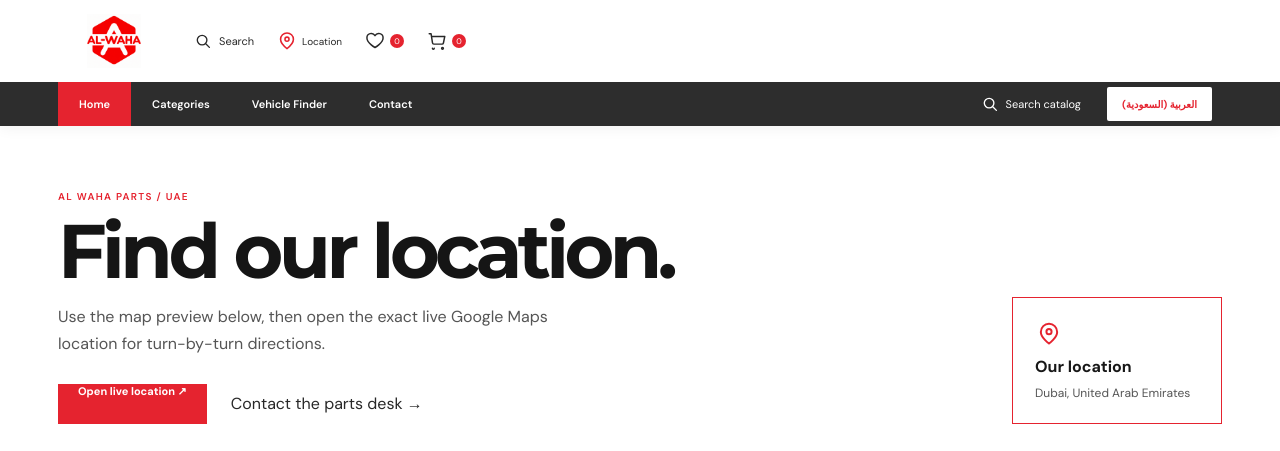
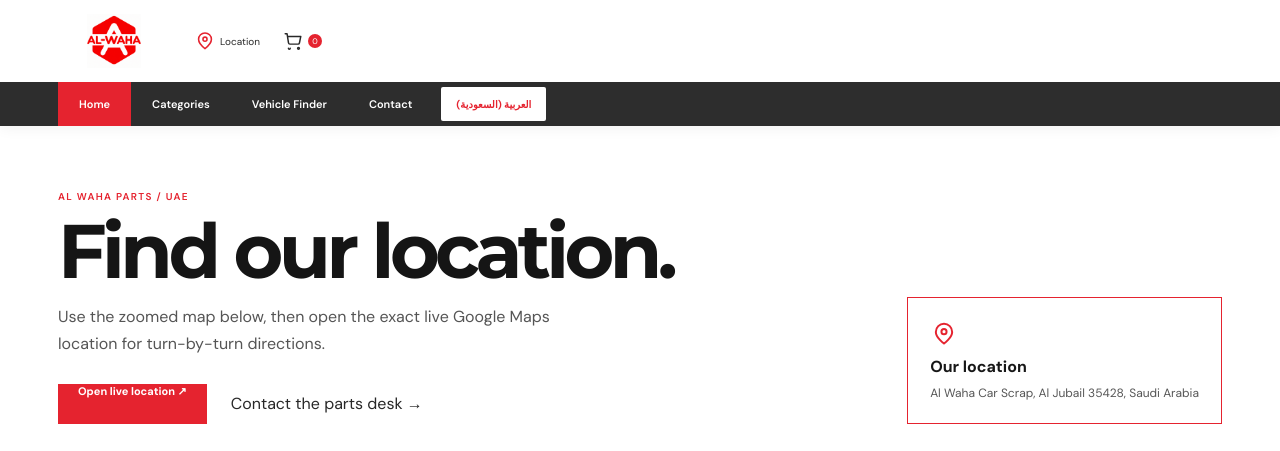
Before and after one commit to BINZEO369/Al-Waha-Parts, a Next.js app in the folder apps/web/: page /map in a window 1280 px wide. Shown: the top 451 px of the page. Built offline with nearby package versions, Linux system fonts and the light colour scheme.

Commit message:
Refine header actions and exact location map

```diff
--- a/apps/web/app/map/page.tsx
+++ b/apps/web/app/map/page.tsx
@@ -1,8 +1,8 @@
 import Link from 'next/link';
 import styles from './MapPage.module.css';
 
-const locationUrl = 'https://maps.app.goo.gl/mBqvYy2GFiazoLx8AA';
-const mapEmbedUrl = 'https://www.google.com/maps?q=Al%20Waha%20Parts%20UAE&output=embed';
+const locationUrl = 'https://maps.app.goo.gl/mBqvYy2GFiazoLx8A';
+const mapEmbedUrl = 'https://www.google.com/maps?q=30.9003452,75.85667325&z=18&output=embed';
 
 function MapPinIcon() {
   return (
@@ -20,13 +20,13 @@ export default function MapPage() {
         <div>
           <span className="section-kicker">Al Waha Parts / UAE</span>
           <h1>Find our location.</h1>
-          <p>Use the map preview below, then open the exact live Google Maps location for turn-by-turn directions.</p>
+          <p>Use the zoomed map below, then open the exact live Google Maps location for turn-by-turn directions.</p>
           <div className={styles.actions}>
             <a className="button" href={locationUrl} target="_blank" rel="noreferrer">Open live location <span>↗</span></a>
             <Link className="text-link" href="/contact">Contact the parts desk <span>→</span></Link>
           </div>
         </div>
-        <div className={styles.badge}><MapPinIcon /><strong>Our location</strong><span>Dubai, United Arab Emirates</span></div>
+        <div className={styles.badge}><MapPinIcon /><strong>Our location</strong><span>Al Waha Car Scrap, Al Jubail 35428, Saudi Arabia</span></div>
       </section>
       <section className={styles.mapCard} aria-label="Al Waha Parts map">
         <iframe title="Al Waha Parts location map" src={mapEmbedUrl} loading="lazy" referrerPolicy="no-referrer-when-downgrade" />
--- a/apps/web/components/Header.tsx
+++ b/apps/web/components/Header.tsx
@@ -2,7 +2,7 @@
 
 import Image from 'next/image';
 import Link from 'next/link';
-import { FormEvent, useState } from 'react';
+import { useState } from 'react';
 import { useCart } from './CartProvider';
 import { useLanguage } from './LanguageProvider';
 
@@ -12,23 +12,6 @@ const navItems = [
   { label: 'Vehicle Finder', href: '/vehicles' },
   { label: 'Contact', href: '/contact' },
 ];
-
-function SearchIcon() {
-  return (
-    <svg viewBox="0 0 24 24" aria-hidden="true">
-      <circle cx="10.8" cy="10.8" r="6.4" fill="none" stroke="currentColor" strokeWidth="1.8" />
-      <path d="m16 16 4.5 4.5" fill="none" stroke="currentColor" strokeWidth="1.8" strokeLinecap="round" />
-    </svg>
-  );
-}
-
-function HeartIcon() {
-  return (
-    <svg viewBox="0 0 24 24" aria-hidden="true">
-      <path d="M20.8 8.7c0 5.5-8.8 10.4-8.8 10.4S3.2 14.2 3.2 8.7A4.7 4.7 0 0 1 12 6.2a4.7 4.7 0 0 1 8.8 2.5Z" fill="none" stroke="currentColor" strokeWidth="1.6" strokeLinejoin="round" />
-    </svg>
-  );
-}
 
 function CartIcon() {
   return (
@@ -57,20 +40,11 @@ function MenuIcon({ open }: { open: boolean }) {
 
 export function Header() {
   const [menuOpen, setMenuOpen] = useState(false);
-  const [searchOpen, setSearchOpen] = useState(false);
-  const [query, setQuery] = useState('');
   const { itemCount } = useCart();
   const { locale, toggle: toggleLanguage } = useLanguage();
 
-  function submitSearch(event: FormEvent<HTMLFormElement>) {
-    event.preventDefault();
-    const value = query.trim();
-    window.location.href = value ? `/category?search=${encodeURIComponent(value)}` : '/category';
-  }
-
   function closePanels() {
     setMenuOpen(false);
-    setSearchOpen(false);
   }
 
   return (
@@ -80,11 +54,7 @@ export function Header() {
           <Image src="/logo.png" alt="Al Waha Parts" width={112} height={54} className="logo" priority />
         </Link>
         <div className="header-actions">
-          <button className="search-trigger" type="button" onClick={() => setSearchOpen(true)} aria-label="Open catalog search">
-            <SearchIcon /><span>Search</span>
-          </button>
           <Link href="/map" aria-label="Our location" className="icon-action location-action" title="Our location"><LocationIcon /><span>Location</span></Link>
-          <Link href="/account" aria-label="Wishlist" className="icon-action"><HeartIcon /><span>0</span></Link>
           <Link href="/booking" aria-label={`Shopping cart, ${itemCount} items`} className="icon-action"><CartIcon /><span>{itemCount}</span></Link>
           <button className="menu-toggle" type="button" onClick={() => setMenuOpen((value) => !value)} aria-label="Toggle navigation" aria-expanded={menuOpen}><MenuIcon open={menuOpen} /></button>
         </div>
@@ -96,7 +66,6 @@ export function Header() {
           {navItems.map((item, index) => (
             <Link className={index === 0 ? 'active' : ''} href={item.href} key={item.label} onClick={closePanels}>{item.label}</Link>
           ))}
-          <button className="nav-search-button" type="button" onClick={() => { setMenuOpen(false); setSearchOpen(true); }}><SearchIcon /> Search catalog</button>
           <button className="language-toggle" type="button" data-no-translate onClick={toggleLanguage} aria-label={locale === 'ar' ? 'Switch to English' : 'التبديل إلى العربية'}>
             {locale === 'ar' ? 'English' : 'العربية (السعودية)'}
           </button>
@@ -104,20 +73,6 @@ export function Header() {
           </nav>
       {menuOpen && <button className="menu-drawer-backdrop" type="button" aria-label="Close navigation" onClick={() => setMenuOpen(false)} />}
 
-      {searchOpen && (
-        <>
-          <button className="search-drawer-backdrop" type="button" aria-label="Close search" onClick={() => setSearchOpen(false)} />
-          <aside className="search-drawer" aria-label="Catalog search" role="dialog" aria-modal="true">
-            <div className="search-drawer-header"><strong>Find a part</strong><button type="button" onClick={() => setSearchOpen(false)} aria-label="Close search">×</button></div>
-            <p>Search the live catalog by part name, brand, SKU or OEM number.</p>
-            <form onSubmit={submitSearch} className="drawer-search-form">
-              <label htmlFor="catalog-search">Catalog search</label>
-              <div><input id="catalog-search" autoFocus value={query} onChange={(event) => setQuery(event.target.value)} placeholder="Search parts or vehicles" /><button type="submit" aria-label="Search"><SearchIcon /></button></div>
-            </form>
-            <Link className="drawer-vehicle-link" href="/vehicles" onClick={() => setSearchOpen(false)}>Search cars by make, model and year →</Link>
-          </aside>
-        </>
-      )}
     </div>
   );
 }
```
